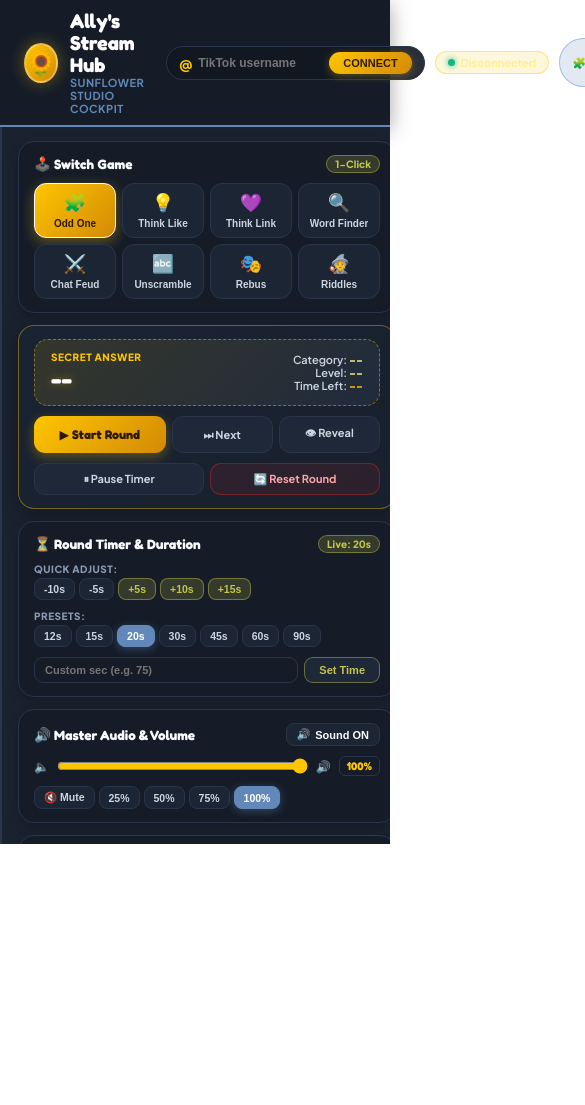
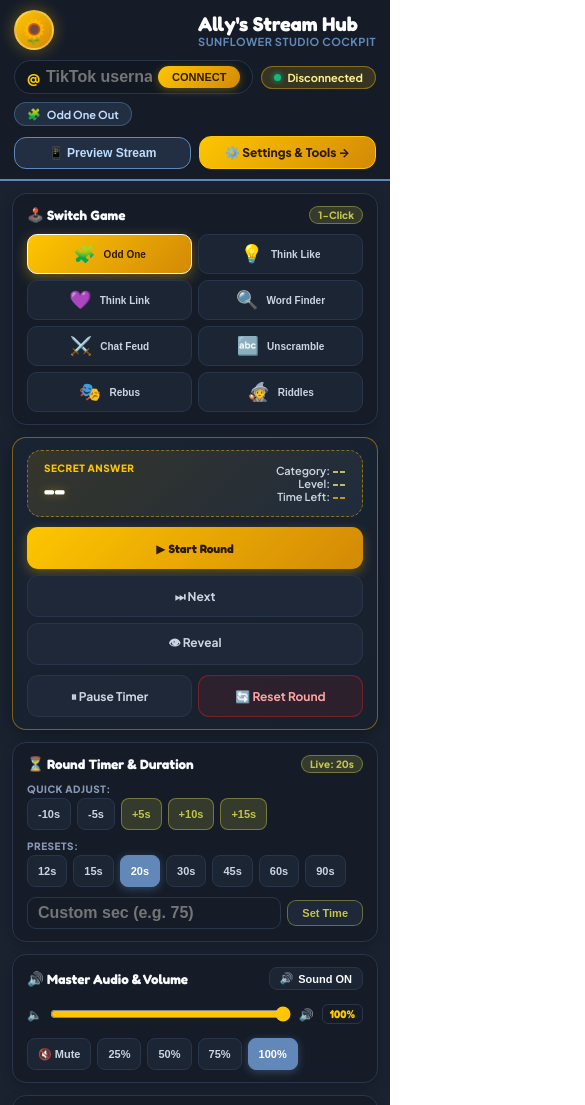
Before and after one commit to MrDDubs/odd-one, an Electron app: page public/index.html in a window 390 px wide. Shown: the top 1105 px of the page, 585 px wide, since content can reach past the window. Before the commit the page ends 844 px from the top, so only its background shows below. Drawn offline with nearby package versions, Linux system fonts and the light colour scheme; no server answers.

Commit message:
feat(mobile): make hub and admin fully mobile-responsive with collapsible stream preview and touch controls

```diff
--- a/public/admin.css
+++ b/public/admin.css
@@ -570,3 +570,92 @@
   opacity: 1;
   transform: translateY(0);
 }
+
+/* ── Mobile & Responsive Breakpoints ── */
+@media (max-width: 860px) {
+  .admin-header {
+    padding: 12px 14px;
+    flex-direction: column;
+    align-items: stretch;
+    gap: 12px;
+  }
+
+  .brand-wrap {
+    justify-content: space-between;
+    width: 100%;
+  }
+
+  .header-badges {
+    width: 100%;
+    justify-content: flex-start;
+    gap: 8px;
+  }
+
+  .header-nav {
+    width: 100%;
+  }
+
+  .btn-cockpit-link {
+    width: 100%;
+    text-align: center;
+    justify-content: center;
+    padding: 10px 14px;
+  }
+
+  .admin-grid {
+    grid-template-columns: 1fr;
+    padding: 0 12px;
+    gap: 14px;
+  }
+
+  .card {
+    padding: 14px 16px;
+    border-radius: 14px;
+  }
+
+  .input-field, .select-field, input[type="text"], input[type="number"], select {
+    font-size: 16px !important;
+  }
+
+  .sim-grid {
+    grid-template-columns: 1fr;
+    gap: 8px;
+  }
+
+  .sim-buttons {
+    flex-direction: column;
+  }
+
+  .sim-buttons button {
+    width: 100%;
+    padding: 10px;
+    min-height: 42px;
+  }
+
+  .link-item {
+    flex-direction: column;
+    align-items: flex-start;
+    gap: 8px;
+  }
+
+  .link-item .copy-btn {
+    width: 100%;
+    justify-content: center;
+    padding: 8px 12px;
+  }
+
+  .speech-add-form {
+    flex-direction: column;
+  }
+
+  .speech-add-form button {
+    width: 100%;
+    padding: 10px;
+  }
+
+  .cycle-interval-row {
+    flex-direction: column;
+    align-items: flex-start;
+    gap: 8px;
+  }
+}
--- a/public/hub.css
+++ b/public/hub.css
@@ -741,3 +741,181 @@
   opacity: 1;
   transform: translateY(0);
 }
+
+/* ── Mobile & Responsive Breakpoints ── */
+.btn-mobile-preview-toggle {
+  display: none;
+  background: var(--sky-blue-tint);
+  border-color: var(--sky-blue);
+  color: #bfdbfe;
+}
+
+@media (max-width: 860px) {
+  body {
+    height: auto;
+    min-height: 100vh;
+    overflow-y: auto;
+    overflow-x: hidden;
+    -webkit-overflow-scrolling: touch;
+  }
+
+  .btn-mobile-preview-toggle {
+    display: inline-flex;
+  }
+
+  .btn-desktop-only {
+    display: none !important;
+  }
+
+  /* Compact wrapping header on mobile */
+  .top-header {
+    padding: 10px 14px;
+    gap: 10px;
+    flex-direction: column;
+    align-items: stretch;
+  }
+
+  .brand-wrap {
+    justify-content: space-between;
+    width: 100%;
+  }
+
+  .header-center {
+    width: 100%;
+    justify-content: space-between;
+    flex-wrap: wrap;
+    gap: 8px;
+  }
+
+  .tiktok-bar {
+    flex: 1;
+    min-width: 180px;
+  }
+
+  .tiktok-input {
+    width: 100%;
+    font-size: 14px;
+  }
+
+  .header-actions {
+    width: 100%;
+    justify-content: space-between;
+    gap: 8px;
+  }
+
+  .header-actions a, .header-actions button {
+    flex: 1;
+    text-align: center;
+    justify-content: center;
+    padding: 8px 10px;
+    font-size: 12px;
+  }
+
+  /* Single Column Workspace for Mobile */
+  .workspace {
+    display: flex;
+    flex-direction: column;
+    height: auto;
+    min-height: auto;
+    overflow: visible;
+  }
+
+  /* Game Preview collapsed on mobile unless toggled */
+  .preview-stage {
+    display: none;
+    border-right: none;
+    border-bottom: 2px solid var(--border-card);
+    height: auto;
+    max-height: 520px;
+  }
+
+  .preview-stage.mobile-visible {
+    display: flex;
+    animation: fadeInPreview 0.25s ease forwards;
+  }
+
+  @keyframes fadeInPreview {
+    from { opacity: 0; transform: translateY(-8px); }
+    to { opacity: 1; transform: translateY(0); }
+  }
+
+  .preview-viewport {
+    padding: 12px;
+  }
+
+  .phone-mockup {
+    width: min(100%, 300px);
+    height: 440px;
+    border-radius: 26px;
+  }
+
+  /* Full Width Touch-Friendly Sidebar Cockpit */
+  .sidebar-cockpit {
+    width: 100%;
+    height: auto;
+    overflow: visible;
+    padding: 12px;
+    gap: 12px;
+  }
+
+  .field-card {
+    padding: 12px 14px;
+    border-radius: 14px;
+  }
+
+  .game-grid {
+    grid-template-columns: repeat(4, 1fr);
+    gap: 6px;
+  }
+
+  .game-cute-btn {
+    padding: 10px 4px;
+    border-radius: 10px;
+  }
+
+  .action-grid {
+    grid-template-columns: 1fr 1fr 1fr;
+    gap: 6px;
+  }
+
+  .btn-action-primary, .btn-action-secondary {
+    min-height: 42px;
+    font-size: 12px;
+  }
+
+  /* iOS Auto-Zoom Prevention on focus */
+  .field-input, input[type="text"], input[type="number"], select {
+    font-size: 16px !important;
+  }
+
+  .chips-row {
+    gap: 6px;
+  }
+
+  .field-chip {
+    padding: 6px 10px;
+    font-size: 11px;
+    min-height: 32px;
+    display: inline-flex;
+    align-items: center;
+  }
+
+  .vol-row {
+    padding: 4px 0;
+  }
+}
+
+@media (max-width: 420px) {
+  .game-grid {
+    grid-template-columns: repeat(2, 1fr);
+  }
+  .game-cute-btn {
+    flex-direction: row;
+    justify-content: center;
+    gap: 8px;
+    padding: 8px;
+  }
+  .action-grid {
+    grid-template-columns: 1fr;
+  }
+}
--- a/public/hub.js
+++ b/public/hub.js
@@ -120,6 +120,19 @@
 // --------------------------------------------------------------------------
 // Viewport & Scale Controls
 // --------------------------------------------------------------------------
+const btnToggleMobilePreview = document.getElementById("btnToggleMobilePreview");
+const previewStage = document.querySelector(".preview-stage");
+
+btnToggleMobilePreview?.addEventListener("click", () => {
+  if (previewStage) {
+    const isVisible = previewStage.classList.toggle("mobile-visible");
+    btnToggleMobilePreview.textContent = isVisible ? "📱 Hide Preview" : "📱 Preview Stream";
+    if (isVisible) {
+      previewStage.scrollIntoView({ behavior: "smooth" });
+    }
+  }
+});
+
 btnVpPhone?.addEventListener("click", () => {
   btnVpPhone.classList.add("active");
   btnVpFit?.classList.remove("active");
--- a/public/index.html
+++ b/public/index.html
@@ -63,16 +63,19 @@
 
     <!-- Quick Browser Source Shortcuts -->
     <div class="header-actions">
-      <a href="/overlay" target="_blank" class="btn-field-link" title="Open universal overlay in browser">
+      <button id="btnToggleMobilePreview" class="btn-field-link btn-mobile-preview-toggle" title="Toggle live stream overlay preview">
+        📱 Preview Stream
+      </button>
+      <a href="/overlay" target="_blank" class="btn-field-link btn-desktop-only" title="Open universal overlay in browser">
         📺 Universal Overlay ↗
       </a>
-      <a href="/slideshow" target="_blank" class="btn-field-link" title="Open slideshow overlay in browser">
+      <a href="/slideshow" target="_blank" class="btn-field-link btn-desktop-only" title="Open slideshow overlay in browser">
         🖼️ Slideshow ↗
       </a>
       <a href="/admin" class="btn-field-link" style="background:linear-gradient(135deg, var(--sunflower-yellow), var(--sunflower-amber)); color:#2e1a02; font-weight:800; border-color:var(--sunflower-yellow);" title="Open Detailed Settings & Tools">
         ⚙️ Settings &amp; Tools →
       </a>
-      <button id="btnCopyUniversalUrl" class="btn-field-link" title="Copy Universal Overlay URL">
+      <button id="btnCopyUniversalUrl" class="btn-field-link btn-desktop-only" title="Copy Universal Overlay URL">
         📋 Copy URL
       </button>
       <button id="btnInstallPwa" class="btn-field-link" style="display:none">
--- a/public/sw.js
+++ b/public/sw.js
@@ -1,5 +1,5 @@
 // Service Worker for Ally's Stream Hub PWA
-const CACHE_NAME = "ally-stream-hub-v3";
+const CACHE_NAME = "ally-stream-hub-v4";
 const STATIC_ASSETS = [
   "/",
   "/index.html",
```
